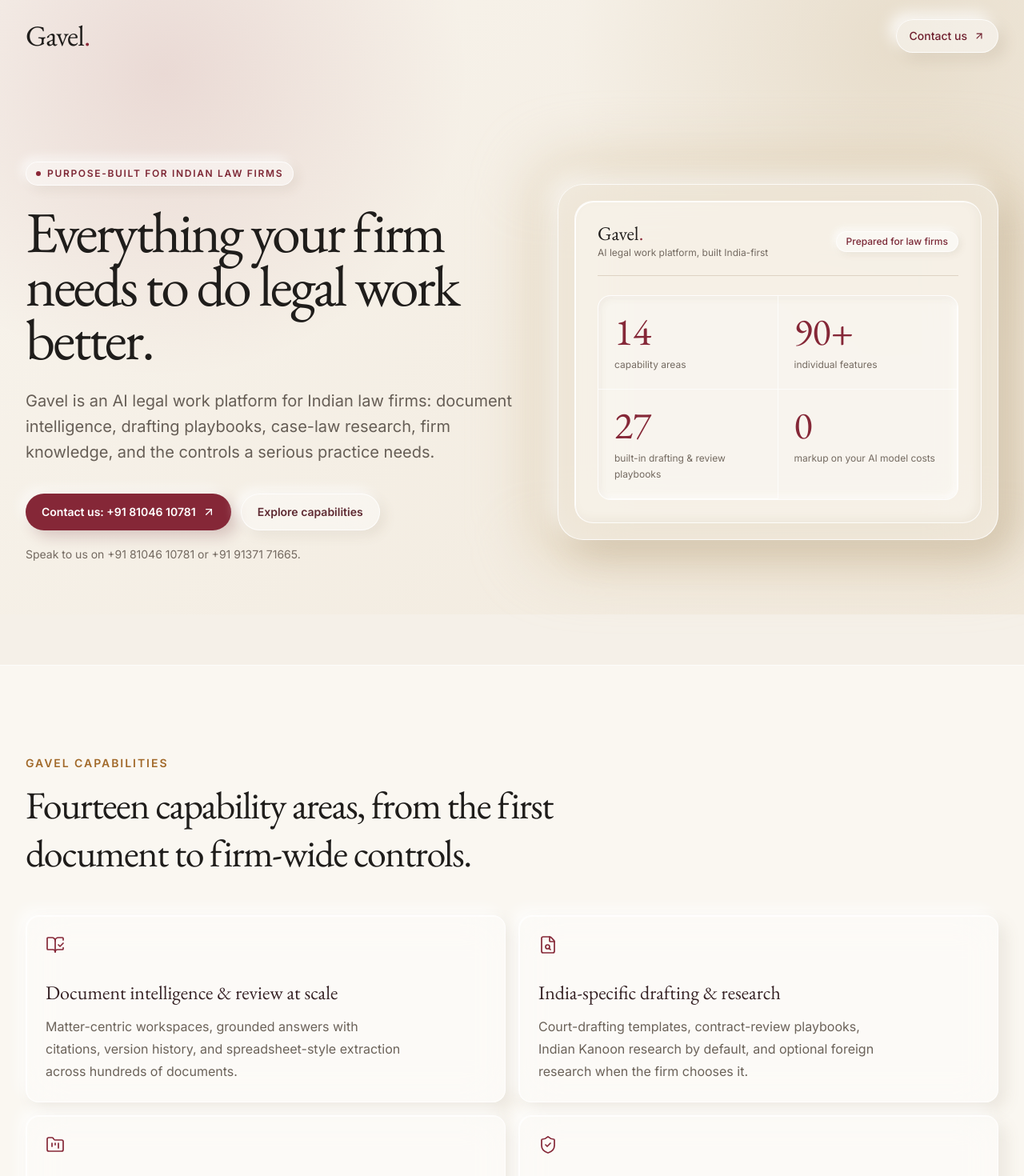
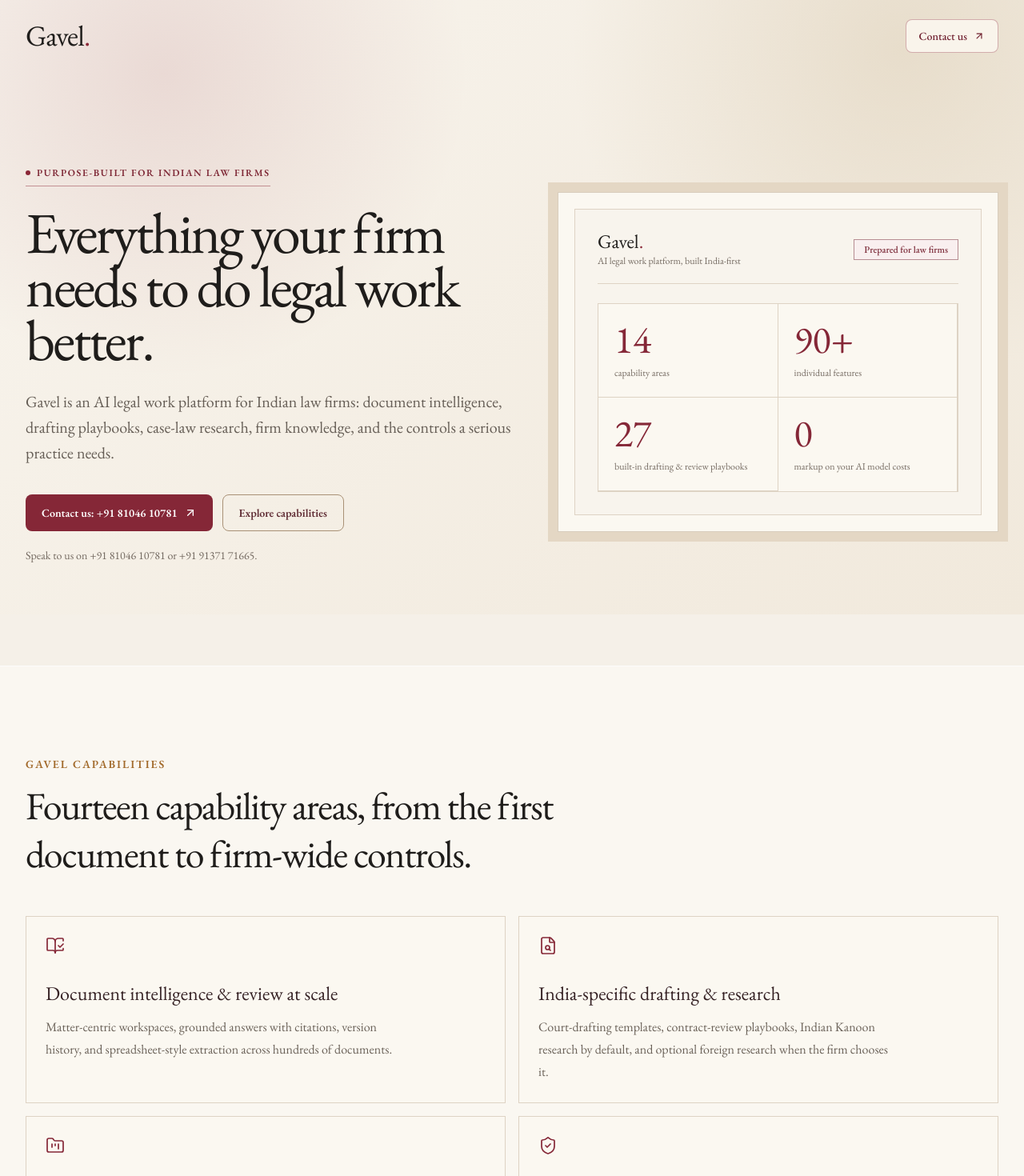
Before and after one commit to nanj-dnd/mike, a Next.js app in the folder frontend/: page / in a window 1280 px wide. Shown: the top 1470 px of the page at 80% size. Built offline with nearby package versions, Linux system fonts and the light colour scheme; no server answers.

Commit message:
Refine Gavel landing page typography

```diff
--- a/frontend/src/app/page.tsx
+++ b/frontend/src/app/page.tsx
@@ -9,7 +9,7 @@
 
 export default function RootPage() {
   return (
-    <main className="min-h-dvh overflow-hidden bg-[#f5f0e8] text-[#1f1d1b]">
+    <main className="min-h-dvh overflow-hidden bg-[#f5f0e8] font-serif text-[#1f1d1b]">
       <div className="relative isolate">
         <div className="pointer-events-none absolute inset-x-0 top-0 -z-10 h-[48rem] bg-[radial-gradient(circle_at_16%_12%,rgba(139,39,55,0.12),transparent_30%),radial-gradient(circle_at_88%_8%,rgba(211,194,164,0.38),transparent_31%),linear-gradient(135deg,#f8f4ed_0%,#f1e9dc_100%)]" />
         <header className="mx-auto flex w-full max-w-7xl items-center justify-between px-6 py-6 lg:px-8">
@@ -19,7 +19,7 @@
           <nav className="flex items-center gap-3 text-sm font-medium">
             <a
               href="tel:+918104610781"
-              className="inline-flex items-center gap-2 rounded-full border border-white/80 bg-white/45 px-4 py-2.5 text-[#6f1f2e] shadow-[8px_8px_18px_rgba(121,101,73,0.13),-8px_-8px_18px_rgba(255,255,255,0.78)] backdrop-blur-xl transition hover:-translate-y-0.5 hover:bg-white/65"
+              className="inline-flex items-center gap-2 rounded-md border border-[#8b2737]/35 bg-[#f9f4eb] px-4 py-2.5 text-[#6f1f2e] transition hover:bg-[#fffaf3]"
             >
               Contact us <ArrowUpRight className="h-3.5 w-3.5" />
             </a>
@@ -28,7 +28,7 @@
 
         <section className="mx-auto grid max-w-7xl gap-14 px-6 pb-20 pt-16 lg:grid-cols-[1.05fr_0.95fr] lg:items-center lg:px-8 lg:pb-32 lg:pt-28">
           <div>
-            <div className="mb-6 inline-flex items-center gap-2 rounded-full border border-white/80 bg-white/45 px-3 py-1.5 text-xs font-semibold uppercase tracking-[0.14em] text-[#7d2634] shadow-[5px_5px_14px_rgba(121,101,73,0.1),-5px_-5px_14px_rgba(255,255,255,0.7)] backdrop-blur-xl">
+            <div className="mb-6 inline-flex items-center gap-2 border-b border-[#8b2737]/45 pb-2 text-xs font-semibold uppercase tracking-[0.14em] text-[#7d2634]">
               <span className="h-1.5 w-1.5 rounded-full bg-[#8b2737]" />
               Purpose-built for Indian law firms
             </div>
@@ -43,13 +43,13 @@
             <div className="mt-9 flex flex-wrap gap-3">
               <a
                 href="tel:+918104610781"
-                className="inline-flex items-center gap-2 rounded-full bg-[#852737] px-5 py-3 text-sm font-semibold text-white shadow-[8px_8px_18px_rgba(102,28,40,0.2),-7px_-7px_15px_rgba(255,255,255,0.55)] transition hover:-translate-y-0.5 hover:bg-[#6f1f2e]"
+                className="inline-flex items-center gap-2 rounded-md bg-[#852737] px-5 py-3 text-sm font-semibold text-white transition hover:bg-[#6f1f2e]"
               >
                 Contact us: +91 81046 10781 <ArrowUpRight className="h-4 w-4" />
               </a>
               <a
                 href="#what-you-can-do"
-                className="inline-flex items-center gap-2 rounded-full border border-white/80 bg-white/40 px-5 py-3 text-sm font-semibold text-[#5e2a32] shadow-[6px_6px_15px_rgba(121,101,73,0.1),-6px_-6px_15px_rgba(255,255,255,0.7)] backdrop-blur-xl transition hover:bg-white/65"
+                className="inline-flex items-center gap-2 rounded-md border border-[#a99176] bg-transparent px-5 py-3 text-sm font-semibold text-[#5e2a32] transition hover:bg-[#fffaf3]"
               >
                 Explore capabilities
               </a>
@@ -60,9 +60,9 @@
           </div>
 
           <div className="relative mx-auto w-full max-w-xl lg:max-w-none">
-            <div className="absolute -inset-6 -z-10 rounded-[2.5rem] bg-[#d9c6a6]/70 blur-2xl" />
-            <div className="rounded-[2rem] border border-white/80 bg-white/40 p-4 shadow-[18px_20px_45px_rgba(116,91,58,0.16),-12px_-12px_30px_rgba(255,255,255,0.7)] backdrop-blur-2xl sm:p-5">
-              <div className="rounded-[1.45rem] border border-white/75 bg-[#f8f4ed]/75 p-5 shadow-[inset_1px_1px_0_rgba(255,255,255,0.9),inset_-4px_-4px_12px_rgba(152,126,91,0.08)] sm:p-7">
+            <div className="absolute -inset-3 -z-10 bg-[#e4d7c4]" />
+            <div className="border border-[#d8cdbd] bg-[#fbf8f1] p-4 sm:p-5">
+              <div className="border border-[#ded3c4] bg-[#f8f4ed] p-5 sm:p-7">
                 <div className="flex items-center justify-between border-b border-[#ded3c4] pb-5">
                   <div className="flex items-center gap-3">
                     <div>
@@ -72,18 +72,18 @@
                       </p>
                     </div>
                   </div>
-                  <span className="rounded-full border border-white/70 bg-white/50 px-3 py-1 text-xs font-medium text-[#7a2836] shadow-[3px_3px_8px_rgba(121,101,73,0.1),-3px_-3px_8px_rgba(255,255,255,0.75)]">
+                  <span className="border border-[#b78d93] bg-[#f9efef] px-3 py-1 text-xs font-medium text-[#7a2836]">
                     Prepared for law firms
                   </span>
                 </div>
-                <div className="mt-6 grid grid-cols-2 overflow-hidden rounded-2xl border border-white/80 bg-white/30 shadow-[inset_3px_3px_8px_rgba(133,107,73,0.08),inset_-3px_-3px_8px_rgba(255,255,255,0.7)]">
+                <div className="mt-6 grid grid-cols-2 overflow-hidden border border-[#ded3c4] bg-[#fbf8f1]">
                   {[
                     ["14", "capability areas"],
                     ["90+", "individual features"],
                     ["27", "built-in drafting & review playbooks"],
                     ["0", "markup on your AI model costs"],
                   ].map(([number, label]) => (
-                    <div key={label} className="border-b border-r border-white/70 p-4 last:border-b-0 sm:p-5">
+                    <div key={label} className="border-b border-r border-[#ded3c4] p-4 last:border-b-0 sm:p-5">
                       <p className="font-serif text-4xl text-[#852737] sm:text-5xl">{number}</p>
                       <p className="mt-2 text-xs leading-5 text-[#746a61]">{label}</p>
                     </div>
@@ -135,7 +135,7 @@
               return (
                 <article
                   key={title as string}
-                  className="rounded-2xl border border-white/80 bg-white/42 p-6 shadow-[9px_9px_20px_rgba(121,101,73,0.11),-8px_-8px_18px_rgba(255,255,255,0.72),inset_1px_1px_0_rgba(255,255,255,0.75)] backdrop-blur-xl transition hover:-translate-y-1 hover:bg-white/60"
+                  className="border border-[#ded3c4] bg-[#fbf8f1] p-6 transition hover:border-[#a57a81] hover:bg-[#fffaf3]"
                 >
                   <FeatureIcon
                     className="h-6 w-6 text-[#852737]"
@@ -155,7 +155,7 @@
       </section>
 
       <section className="mx-auto max-w-7xl px-6 py-20 lg:px-8 lg:py-28">
-        <div className="rounded-[2rem] border border-[#a5525d]/35 bg-[#852737] px-7 py-12 text-[#fffaf1] shadow-[16px_16px_35px_rgba(91,29,40,0.22),-9px_-9px_20px_rgba(255,255,255,0.5),inset_1px_1px_0_rgba(255,255,255,0.16)] sm:px-12 sm:py-16 lg:flex lg:items-end lg:justify-between">
+        <div className="border border-[#6f1f2e] bg-[#852737] px-7 py-12 text-[#fffaf1] sm:px-12 sm:py-16 lg:flex lg:items-end lg:justify-between">
           <div className="max-w-2xl">
             <p className="text-sm font-semibold uppercase tracking-[0.14em] text-[#dfad68]">
               See what Gavel can do for your firm
@@ -169,7 +169,7 @@
           </div>
           <a
             href="tel:+919137171665"
-            className="mt-8 inline-flex items-center gap-2 rounded-full border border-white/70 bg-white/88 px-5 py-3 text-sm font-semibold text-[#702232] shadow-[6px_6px_14px_rgba(67,20,29,0.22),-5px_-5px_12px_rgba(255,255,255,0.14)] transition hover:-translate-y-0.5 hover:bg-white lg:mt-0"
+            className="mt-8 inline-flex items-center gap-2 rounded-md border border-white/70 bg-[#fffaf3] px-5 py-3 text-sm font-semibold text-[#702232] transition hover:bg-white lg:mt-0"
           >
             Contact us: +91 91371 71665 <ArrowUpRight className="h-4 w-4" />
           </a>
```
